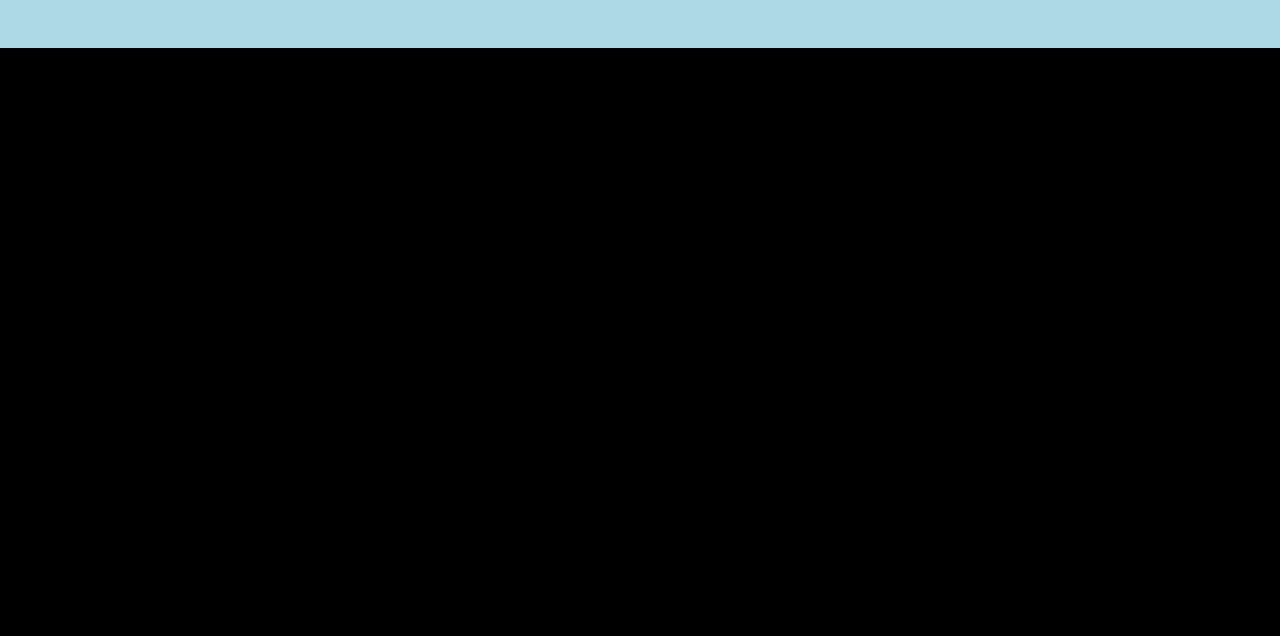
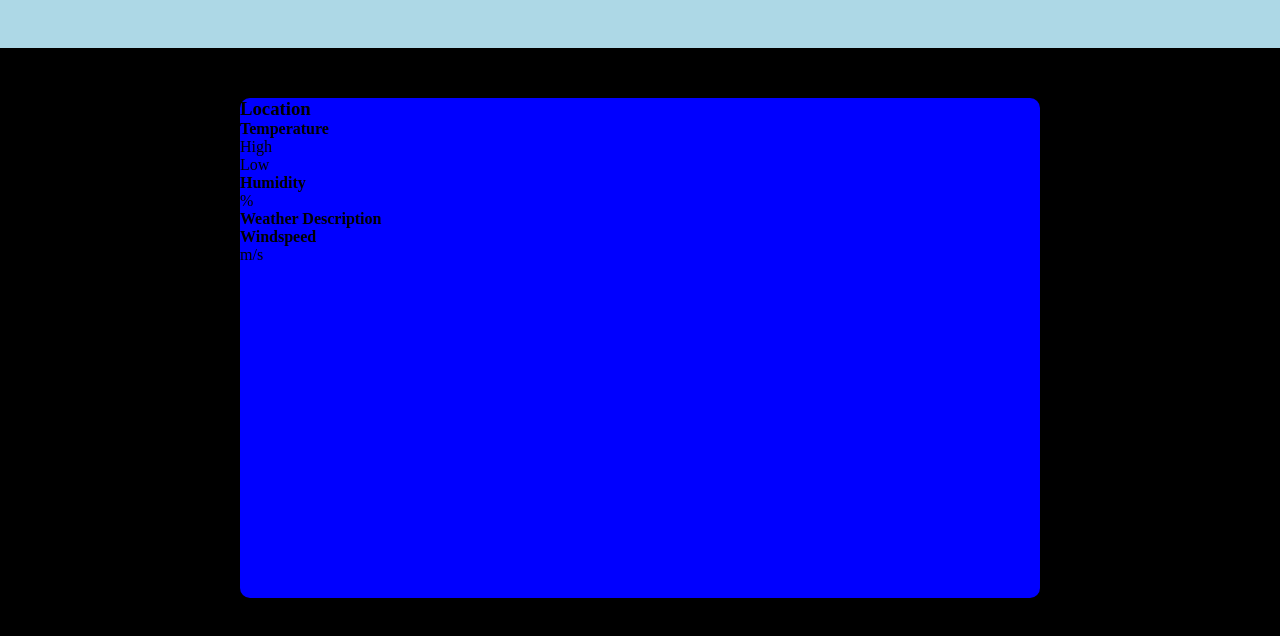
Before and after one commit to Zulu0824/Weather-App, a website built with webpack: page src/template.html in a window 1280 px wide. Shown: the part 102-738 px from the top of the page. Built offline with nearby package versions, Linux system fonts and the light colour scheme.

Commit message:
ADD: html for rendering

```diff
--- a/src/style.css
+++ b/src/style.css
@@ -76,3 +76,16 @@ body {
   cursor: pointer;
   margin-left: 15px;
 }
+
+#main-content {
+  display: flex;
+  justify-content: center;
+}
+
+#app-container {
+  background-color: blue;
+  width: 800px;
+  height: 500px;
+  margin-top: 50px;
+  border-radius: 10px;
+}
--- a/src/template.html
+++ b/src/template.html
@@ -44,10 +44,23 @@
       </div>
       <div id="main-content">
         <div id="app-container">
-          <h3 id="weather-location"></h3>
+          <h3 id="weather-location">Location</h3>
           <div id="temperature-box">
-            <p id="temp-high"></p>
-            <p id="temp-low"></p>
+            <h4>Temperature</h4>
+            <p id="temp-high">High</p>
+            <p id="temp-low">Low</p>
+          </div>
+          <div id="humidity-box">
+            <h4>Humidity</h4>
+            <p id="weather-humidity">%</p>
+          </div>
+          <div id="desc-box">
+            <h4>Weather Description</h4>
+            <p id="weather-description"></p>
+          </div>
+          <div id="windspeed-box">
+            <h4>Windspeed</h4>
+            <p>m/s</p>
           </div>
         </div>
       </div>
```
